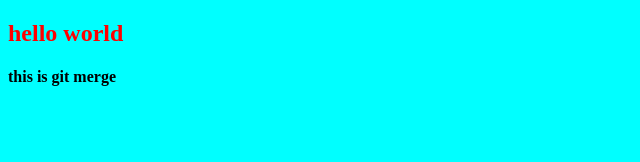
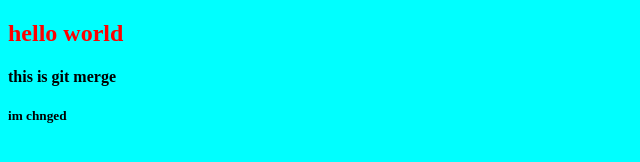
Before and after one commit to kalyankashaboina/mergeConflict, a plain HTML site: page index.html in a window 1280 px wide. Shown: the full height of the page, 0-640 px from the left. Drawn offline with Linux system fonts and the light colour scheme.

Commit message:
chabges added

```diff
--- a/index.html
+++ b/index.html
@@ -10,6 +10,7 @@
 
     <h2>hello world</h2>
     <h4>this is git merge</h4>
+    <h5>im chnged</h5>
 
 </body>
 <script src="function.js"></script>
```
